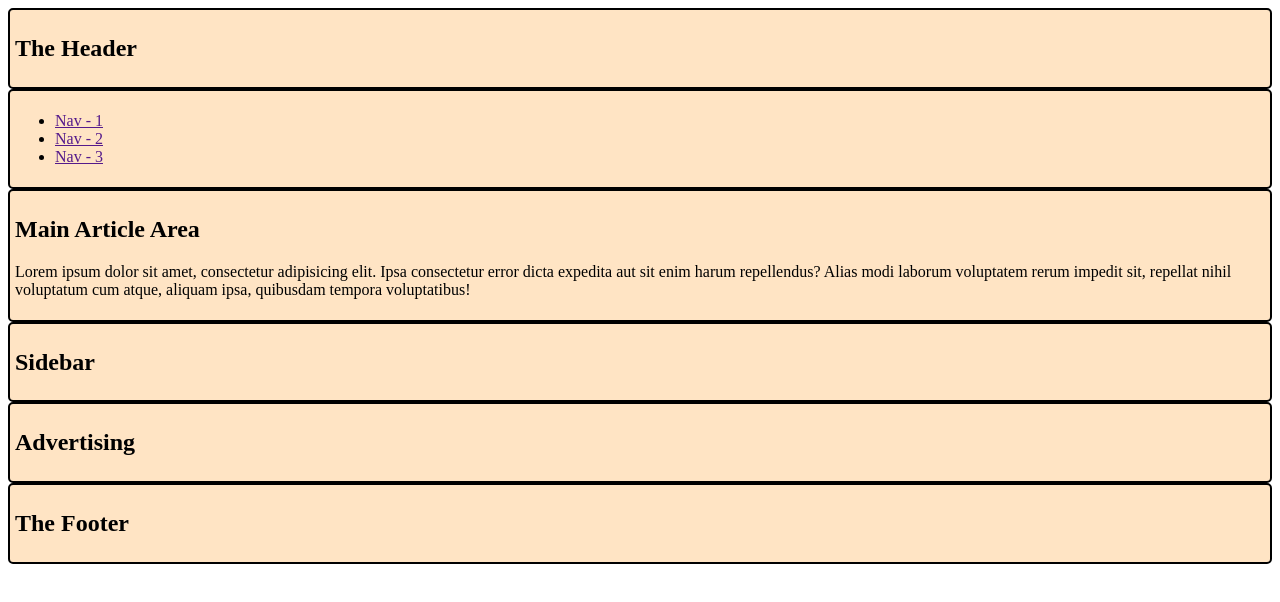
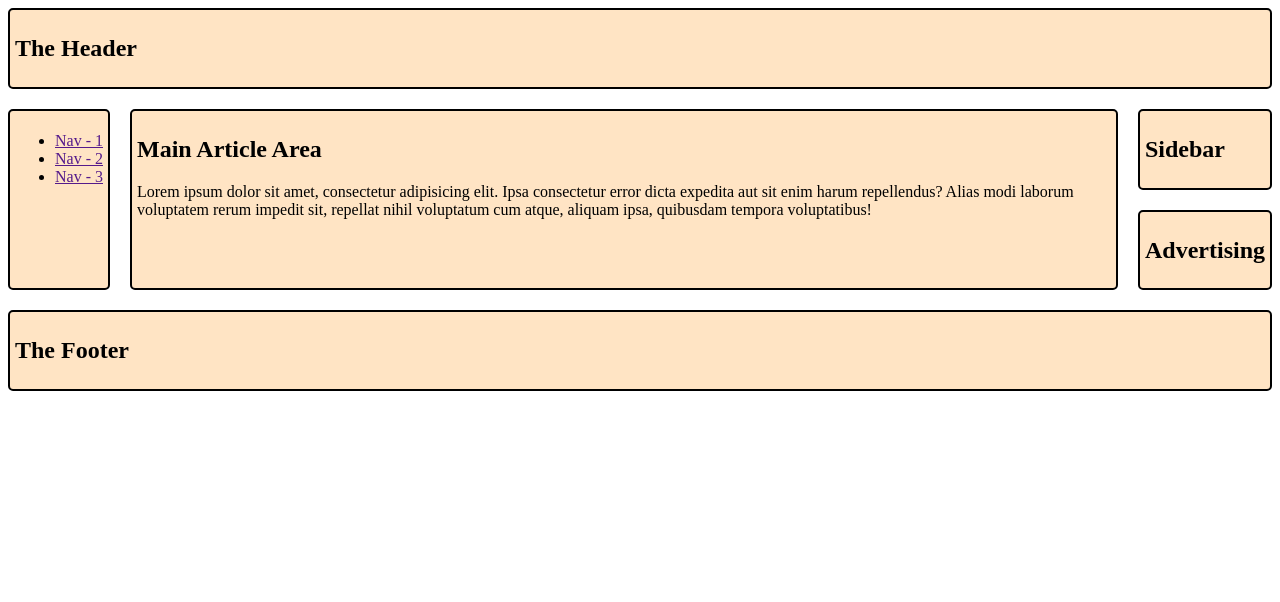
Before and after one commit to mahidulkabir/8-4-grid-area-layout, a plain HTML site: page index.html in a window 1280 px wide. Drawn offline with Linux system fonts and the light colour scheme.

Commit message:
added grid area layout

```diff
--- a/styles/style.css
+++ b/styles/style.css
@@ -22,3 +22,12 @@ main{
 footer{
     grid-area: footer;
 }
+.container{
+    display: grid;
+    gap: 20px;
+    grid-template-areas:
+    "header header header header"
+    "nav main main sidebar"
+    "nav main main ad"
+    "footer footer footer footer";
+}
```
